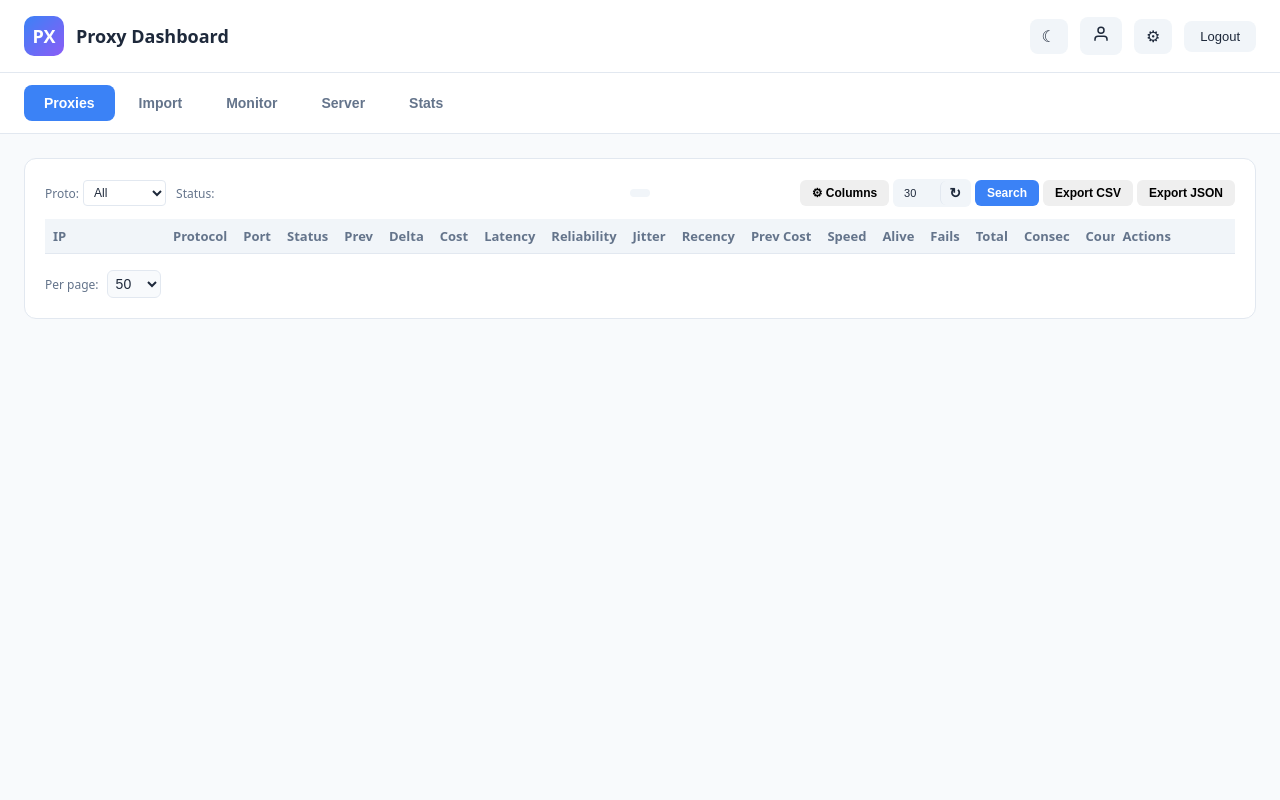
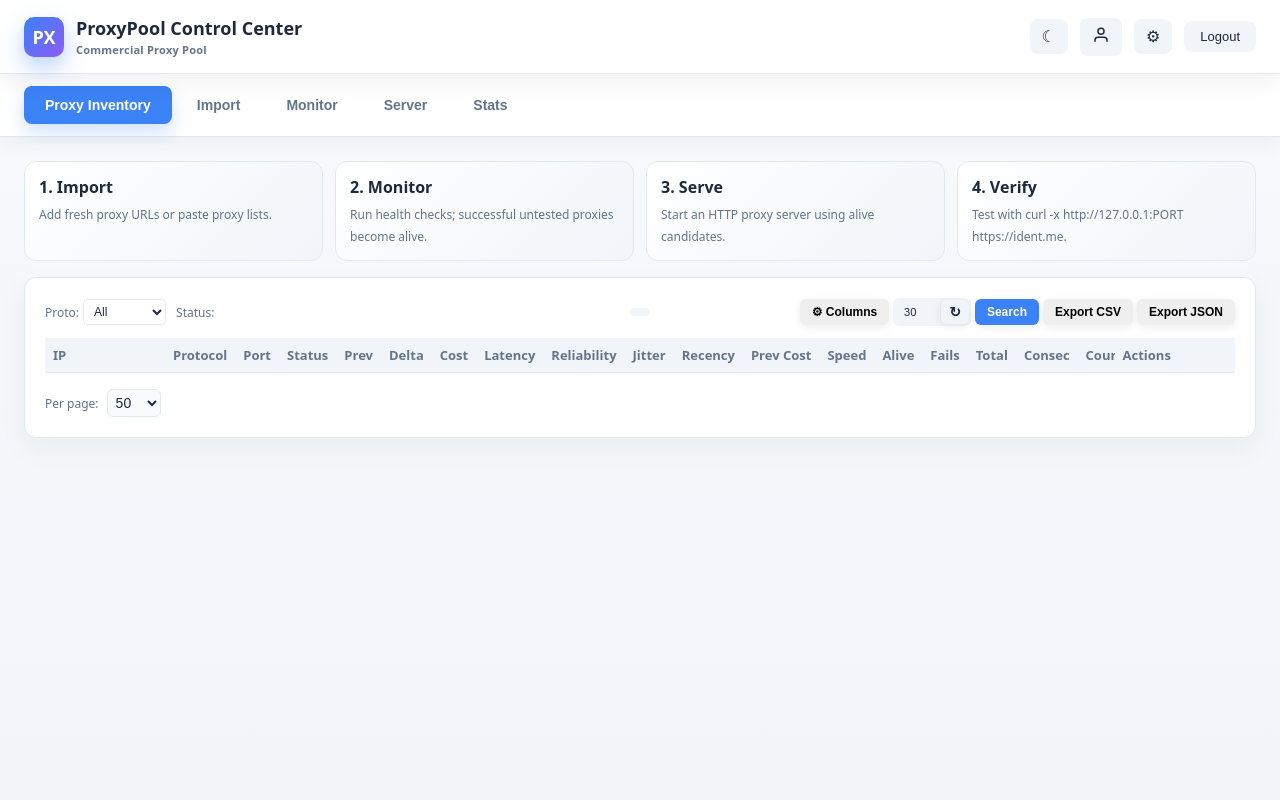
Before and after one commit to MahdiAlemi/secpath-proxypool, a Flask app: page / in a window 1280 px wide. Run offline with Flask 3, Linux system fonts and the light colour scheme; the visitor is signed in with stand-in values (Sample User, id 1); data that the repository does not hold is empty.

Commit message:
Phase 7: Polish dashboard UI and admin session handling

```diff
--- a/dashboard/static/css/base.css
+++ b/dashboard/static/css/base.css
@@ -163,3 +163,22 @@ tr:hover{background:var(--panel-light)}
 .server-card-label{color:var(--muted);font-size:12px}
 .server-card-value{font-weight:500;text-align:right;max-width:60%;overflow:hidden;text-overflow:ellipsis}
 .server-card-footer{display:flex;gap:8px;padding:12px 16px;background:var(--panel);border-top:1px solid var(--border)}
+
+
+/* Phase 7 product polish */
+body{background:linear-gradient(180deg,var(--bg),var(--panel-light));}
+.header{position:sticky;top:0;z-index:50;box-shadow:0 8px 24px rgba(15,23,42,.06)}
+.logo{box-shadow:0 10px 22px rgba(59,130,246,.35)}
+.title::after{content:'Commercial Proxy Pool';display:block;font-size:11px;font-weight:600;color:var(--muted);letter-spacing:.02em;margin-top:2px}
+.nav{position:sticky;top:73px;z-index:45;box-shadow:0 10px 20px rgba(15,23,42,.04)}
+.nav-btn{border:1px solid transparent}.nav-btn.active{box-shadow:0 8px 18px rgba(59,130,246,.24)}
+.card,.stat-card,.monitor-card,.server-card{box-shadow:0 10px 30px rgba(15,23,42,.05)}
+.stat-card{transition:transform .15s,box-shadow .15s}.stat-card:hover{transform:translateY(-2px);box-shadow:0 14px 34px rgba(15,23,42,.08)}
+.btn{box-shadow:0 2px 8px rgba(15,23,42,.08)}.btn:hover{transform:translateY(-1px)}
+.form-input{transition:border-color .15s,box-shadow .15s}.form-input:focus{box-shadow:0 0 0 3px rgba(59,130,246,.12)}
+.product-guide{display:grid;grid-template-columns:repeat(auto-fit,minmax(220px,1fr));gap:12px;margin-bottom:16px}
+.product-guide-card{background:linear-gradient(135deg,var(--panel),var(--panel-light));border:1px solid var(--border);border-radius:12px;padding:14px}
+.product-guide-card strong{display:block;margin-bottom:4px}.product-guide-card span{font-size:12px;color:var(--muted)}
+.health-pill{display:inline-flex;align-items:center;gap:6px;padding:4px 8px;border-radius:999px;background:var(--panel-light);font-size:12px;color:var(--muted);margin-left:8px;font-weight:500}
+.server-card-value,.monitor-card-value{font-family:ui-monospace,SFMono-Regular,Menlo,monospace;font-size:12px}
+[data-theme="dark"] .card,[data-theme="dark"] .stat-card,[data-theme="dark"] .monitor-card,[data-theme="dark"] .server-card{box-shadow:0 14px 40px rgba(0,0,0,.22)}
--- a/dashboard/static/js/base.js
+++ b/dashboard/static/js/base.js
@@ -283,8 +283,12 @@ async function loadCurrentUserPermissions() {
   if (res.ok) {
     var data = await res.json();
     currentUserPermissions = data.permissions || [];
-    applyTabPermissions();
-  }
+  } else {
+    // Built-in fallback admin should normally be handled by the backend. If an
+    // older backend is running, default to full UI access instead of breaking.
+    currentUserPermissions = ['*'];
+  }
+  applyTabPermissions();
 }
 
 let userProxyFilters = { statuses: [], protocols: [] };
@@ -492,6 +496,8 @@ var currentTab = 'proxies';
 
 function showTab(tab) {
   currentTab = tab;
+  var guide = document.querySelector('.product-guide');
+  if (guide) guide.style.display = ['proxies','import','monitor','server'].includes(tab) ? 'grid' : 'none';
   document.querySelectorAll('.tab-content').forEach(function(el) { el.classList.add('hidden'); });
   document.getElementById('tab-' + tab).classList.remove('hidden');
   document.querySelectorAll('.nav-btn').forEach(function(el) { el.classList.remove('active'); });
--- a/dashboard/templates/main.html
+++ b/dashboard/templates/main.html
@@ -10,7 +10,7 @@ userProxyFilters = {{ proxy_filters | tojson }};
   <div class="header">
     <div class="brand">
       <div class="logo">PX</div>
-      <div class="title">Proxy Dashboard</div>
+      <div class="title">ProxyPool Control Center</div>
     </div>
     <div class="header-controls">
       <button class="theme-toggle" onclick="toggleTheme()" title="Toggle theme">&#9790;</button>
@@ -21,7 +21,7 @@ userProxyFilters = {{ proxy_filters | tojson }};
   </div>
 
   <div class="nav">
-    <button class="nav-btn {{ 'active' if tab=='proxies' else '' }}" onclick="showTab('proxies')">Proxies</button>
+    <button class="nav-btn {{ 'active' if tab=='proxies' else '' }}" onclick="showTab('proxies')">Proxy Inventory</button>
     <button class="nav-btn {{ 'active' if tab=='import' else '' }}" onclick="showTab('import')">Import</button>
     <button class="nav-btn {{ 'active' if tab=='monitor' else '' }}" onclick="showTab('monitor')">Monitor</button>
     <button class="nav-btn {{ 'active' if tab=='server' else '' }}" onclick="showTab('server')">Server</button>
@@ -29,6 +29,12 @@ userProxyFilters = {{ proxy_filters | tojson }};
   </div>
 
   <div class="main">
+    <div class="product-guide">
+      <div class="product-guide-card"><strong>1. Import</strong><span>Add fresh proxy URLs or paste proxy lists.</span></div>
+      <div class="product-guide-card"><strong>2. Monitor</strong><span>Run health checks; successful untested proxies become alive.</span></div>
+      <div class="product-guide-card"><strong>3. Serve</strong><span>Start an HTTP proxy server using alive candidates.</span></div>
+      <div class="product-guide-card"><strong>4. Verify</strong><span>Test with curl -x http://127.0.0.1:PORT https://ident.me.</span></div>
+    </div>
     <!-- PROXIES TAB -->
     <div id="tab-proxies" class="tab-content {{ 'hidden' if tab!='proxies' else '' }}">
       <div class="card">
@@ -261,7 +267,7 @@ userProxyFilters = {{ proxy_filters | tojson }};
     <div id="tab-server" class="tab-content {{ 'hidden' if tab!='server' else '' }}">
       <div class="card">
         <div class="card-header">
-          <div class="card-title">Proxy Servers</div>
+          <div class="card-title">Proxy Servers <span class="health-pill">Production candidate default: alive</span></div>
           <button class="btn btn-primary btn-sm" onclick="showAddServerForm()">+ Add New Server Profile</button>
         </div>
         <div id="servers-list" class="servers-grid">
```
Also changed, not shown: PHASE7_PRODUCT_UI_NOTES.md (added, +29 -0 lines), dashboard/routes/server.py (+3 -7 lines), dashboard/routes/users.py (+17 -2 lines), .servers.json.
